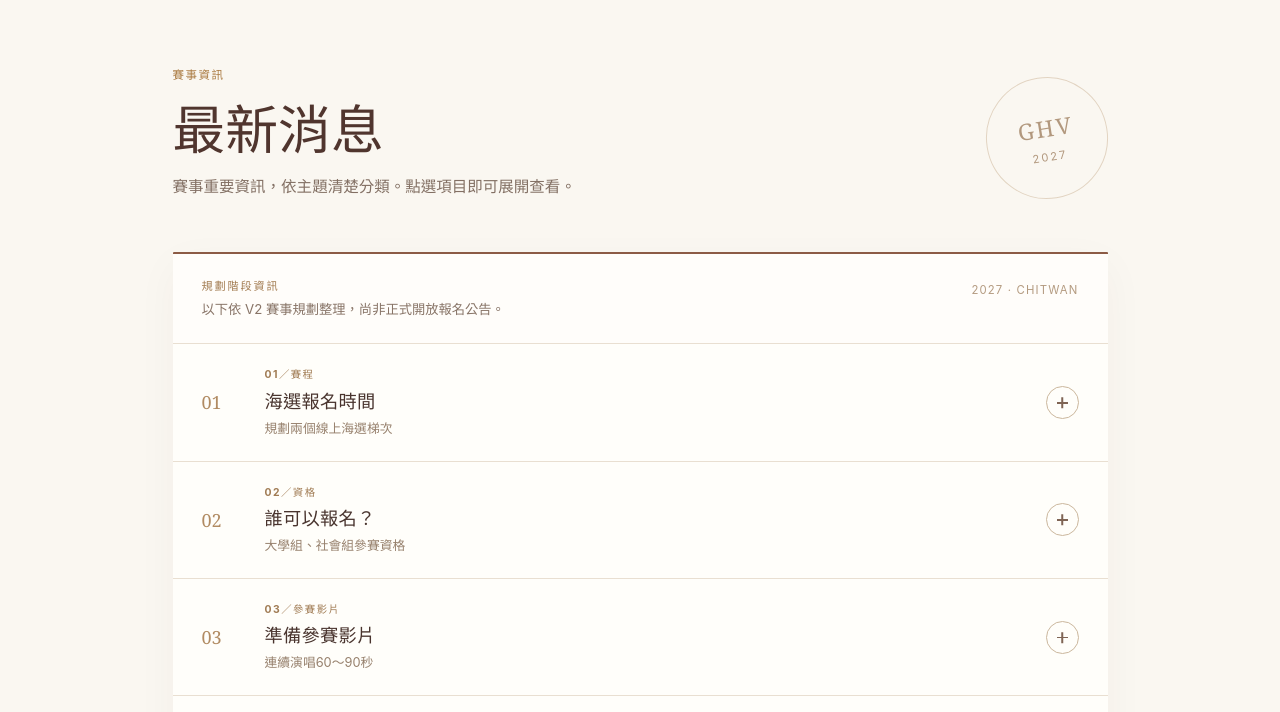
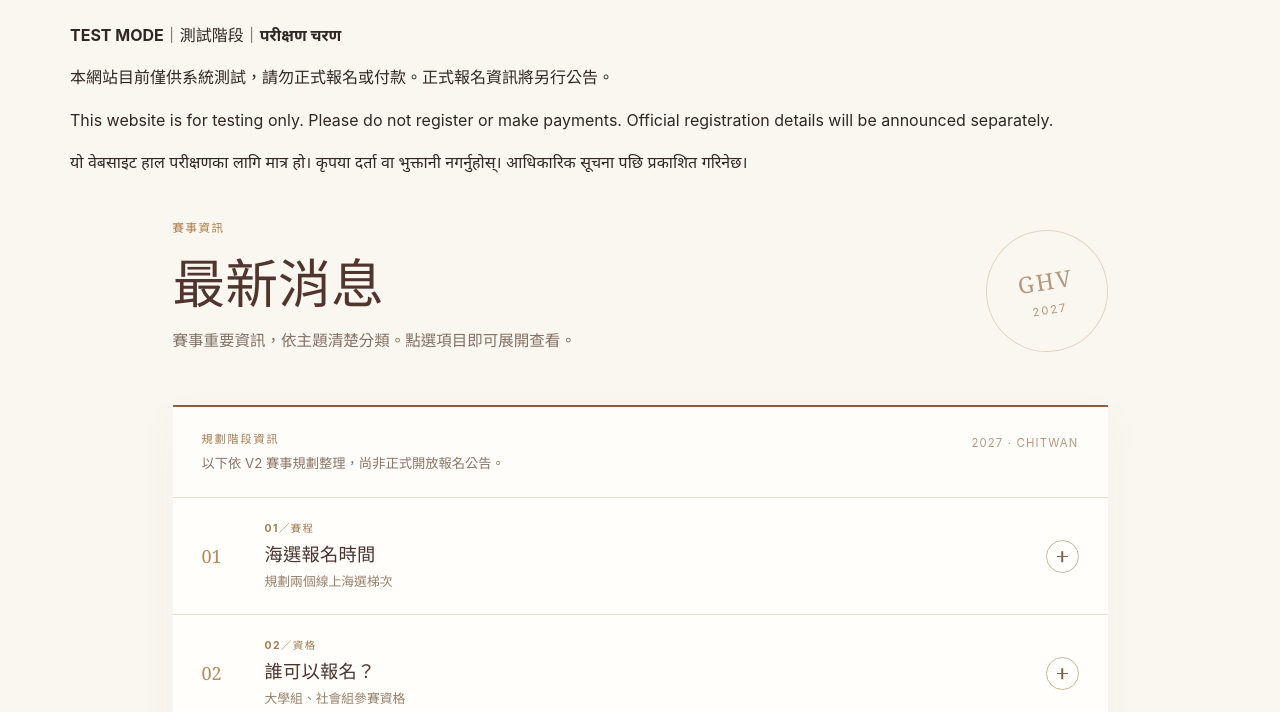
Before and after one commit to linhersing/golden-himal-events, a website: page public/news.html in a window 1280 px wide. Shown: the part 88-800 px from the top of the page. Drawn offline with Linux system fonts and the light colour scheme.

Commit message:
Add clear trilingual TEST MODE notice to public site

```diff
--- a/public/news.html
+++ b/public/news.html
@@ -7,6 +7,13 @@
 <div class="top-utilities"><div class="locale" role="group" aria-label="Language / 語言 / भाषा"><button type="button" data-lang="en">EN</button><button type="button" data-lang="ne">नेपाली</button><button type="button" data-lang="zh">中文</button></div>
 <nav class="quick-nav"><a href="./" data-l="home">Home</a><a href="./member.html#register" data-l="singer">Singer portal</a></nav></div>
 </header>
+<aside class="test-site-banner wrap" role="note" aria-label="Website testing notice">
+ <strong>TEST MODE｜測試階段｜परीक्षण चरण</strong>
+ <p>本網站目前僅供系統測試，請勿正式報名或付款。正式報名資訊將另行公告。</p>
+ <p lang="en">This website is for testing only. Please do not register or make payments. Official registration details will be announced separately.</p>
+ <p lang="ne">यो वेबसाइट हाल परीक्षणका लागि मात्र हो। कृपया दर्ता वा भुक्तानी नगर्नुहोस्। आधिकारिक सूचना पछि प्रकाशित गरिनेछ।</p>
+</aside>
+
 <main id="main" class="page-shell news-shell">
 <div class="news-heading"><div><p class="section-eyebrow" data-l="newsKicker">UPDATES</p><h1 class="page-heading" data-l="newsTitle">Latest updates</h1><p class="page-intro" data-l="newsIntro">Competition information, clearly organized. Open a topic to read more.</p></div><div class="news-decor" aria-hidden="true"><span>GHV</span><small>2027</small></div></div>
 <section class="news-board" aria-labelledby="news-board-heading">
```
